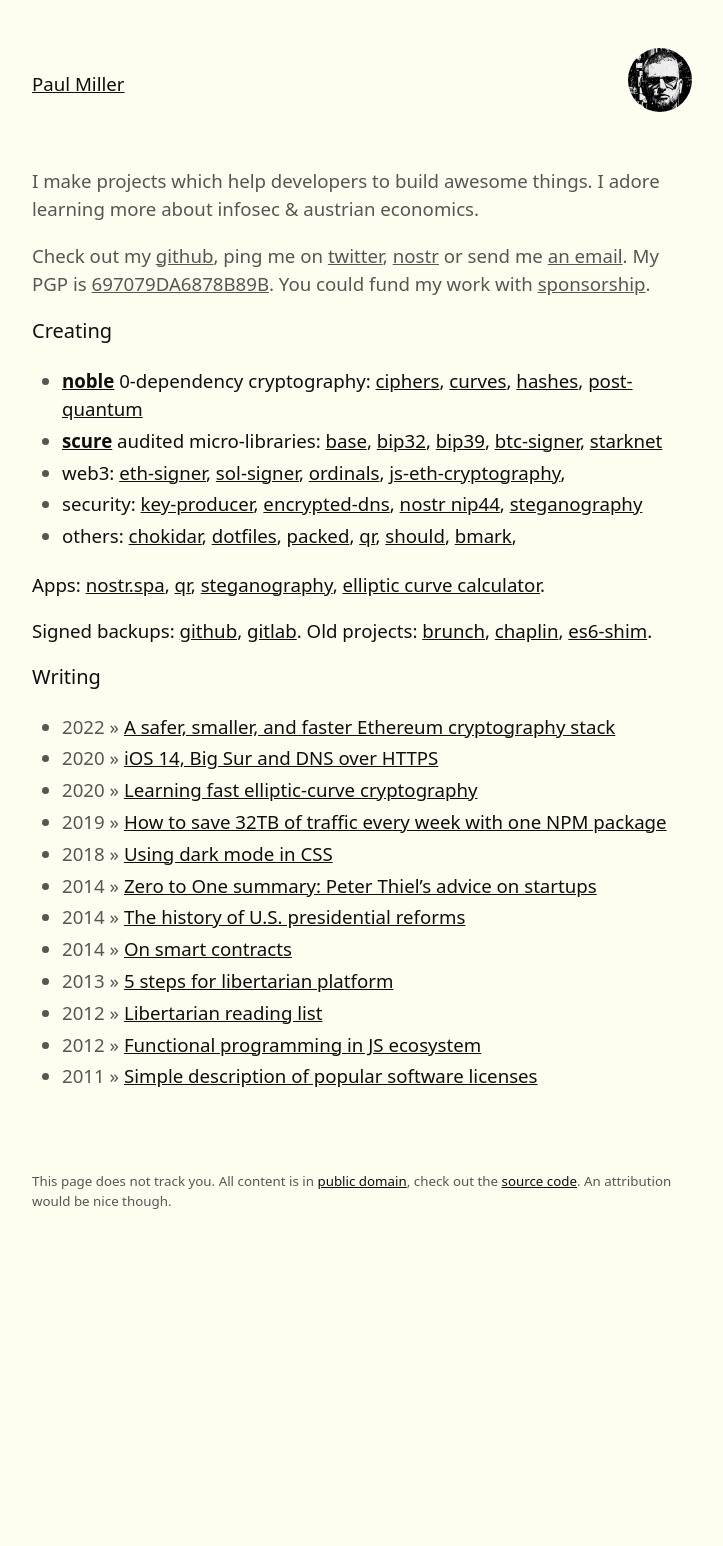
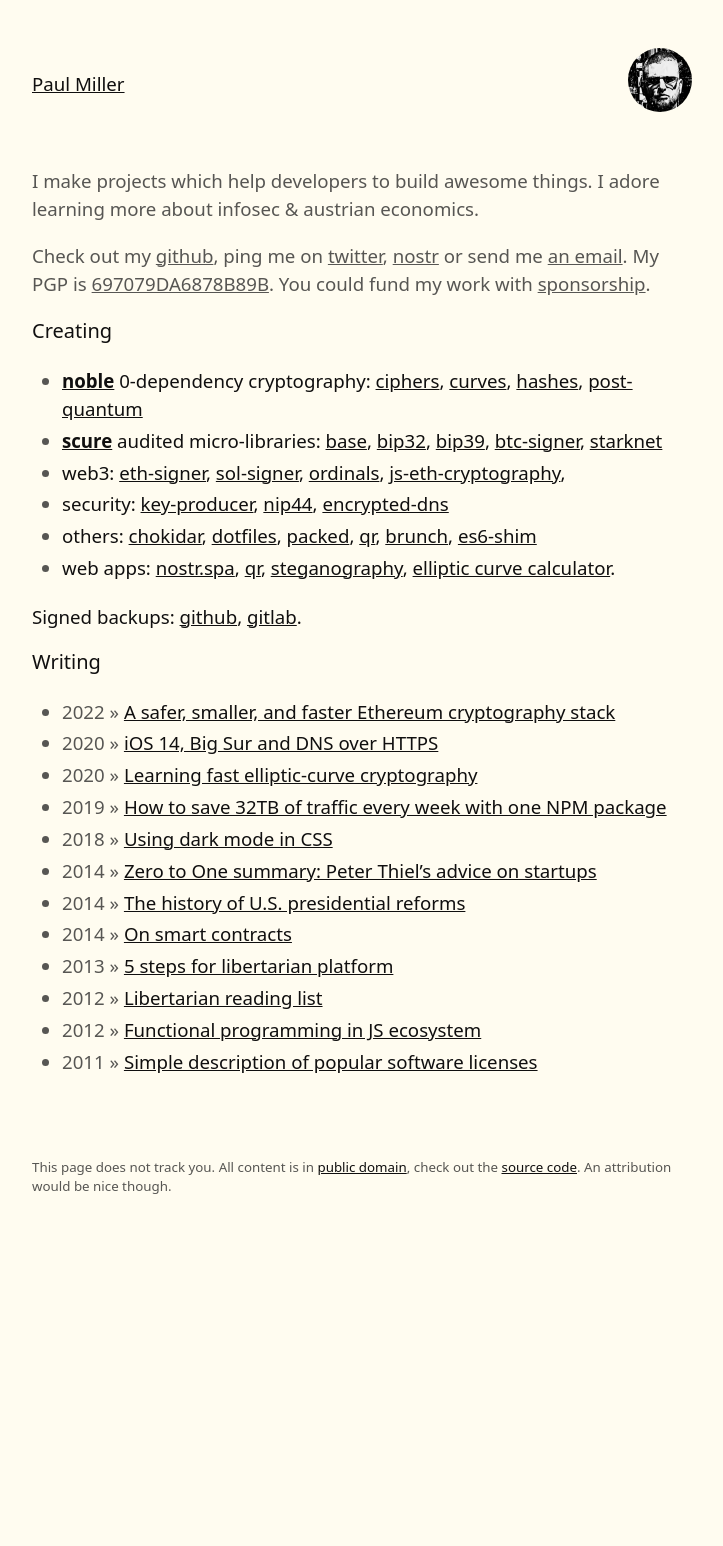
Before and after one commit to paulmillr/paulmillr.github.io, a Jekyll site: the page built from index.html, in a window 1280 px wide. Shown: the whole page, without its empty margins (278-1001 px from the left). Built offline with Jekyll 4.4.1, drawn with Linux system fonts in a browser that asks for light colours.

Commit message:
Edit main page

```diff
--- a/index.html
+++ b/index.html
@@ -50,9 +50,8 @@ layout: base
       <li>
         security:
         <a href="https://github.com/paulmillr/micro-key-producer">key-producer</a>,
-        <a href="https://github.com/paulmillr/encrypted-dns">encrypted-dns</a>,
-        <a href="https://github.com/paulmillr/nip44">nostr nip44</a>,
-        <a href="https://github.com/paulmillr/steg">steganography</a>
+        <a href="https://github.com/paulmillr/nip44">nip44</a>,
+        <a href="https://github.com/paulmillr/encrypted-dns">encrypted-dns</a>
       </li>
       <li>
         others:
@@ -60,21 +59,19 @@ layout: base
         <a href="https://github.com/paulmillr/dotfiles">dotfiles</a>,
         <a href="https://github.com/paulmillr/micro-packed">packed</a>,
         <a href="https://github.com/paulmillr/qr">qr</a>,
-        <a href="https://github.com/paulmillr/micro-should">should</a>,
-        <a href="https://github.com/paulmillr/micro-bmark">bmark</a>,
+        <a href="https://github.com/brunch/brunch">brunch</a>,
+        <a href="https://github.com/paulmillr/es6-shim">es6-shim</a>
+      </li>
+      <li>
+      web apps:
+      <a href="/apps/nostr/">nostr.spa</a>,
+      <a href="/apps/qr/">qr</a>,
+      <a href="/apps/steg/">steganography</a>,
+      <a href="/noble/#demo">elliptic curve calculator</a>.
       </li>
     </ul>
 
-    <p>
-      Apps:
-    <a href="/apps/nostr/">nostr.spa</a>,
-    <a href="/apps/qr/">qr</a>,
-    <a href="/apps/steg/">steganography</a>,
-    <a href="/noble/#demo">elliptic curve calculator</a>.
-    </p>
-
     Signed backups: <a href="https://github.com/paulmillr/backup">github</a>, <a href="https://gitlab.com/paulmillr/backup">gitlab</a>.
-    Old projects: <a href="https://github.com/brunch/brunch">brunch</a>, <a href="https://github.com/chaplinjs/chaplin">chaplin</a>, <a href="https://github.com/paulmillr/es6-shim">es6-shim</a>.
   </section>
 
   <section>
```
